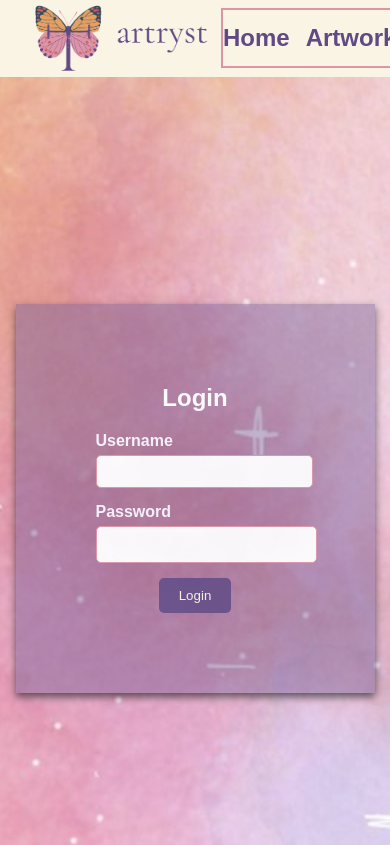
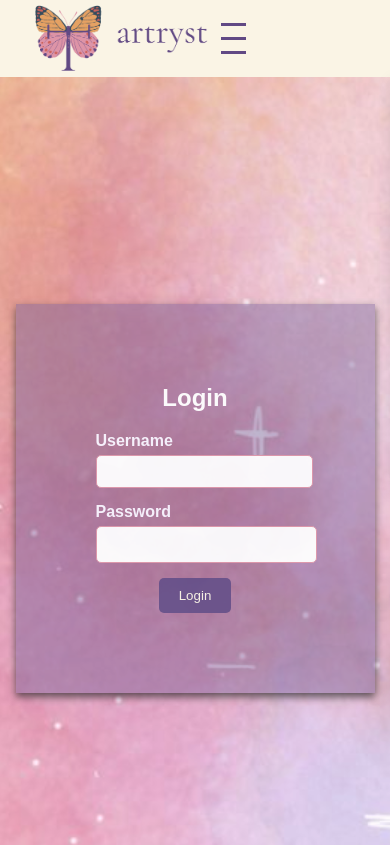
Before and after one commit to titikshaha/artryst, a React (Create React App) app in the folder artsite/: page /submissions in a window 390 px wide. Shown: the top 845 px of the page. Built offline with nearby package versions, Linux system fonts and the light colour scheme; a web font is replaced by a local one.

Commit message:
Added a useState hook in navbar

```diff
--- a/artsite/src/components/Header.js
+++ b/artsite/src/components/Header.js
@@ -1,29 +1,43 @@
-import React from 'react';
+import React, { useState } from 'react';
 import { Link, useLocation } from 'react-router-dom';
 
 function Header() {
   const location = useLocation();
   const activeSection = location.pathname.substring(1);
+  const [isMobileMenuOpen, setMobileMenuOpen] = useState(false);
+
+  const toggleMenu = () => {
+    setMobileMenuOpen(!isMobileMenuOpen);
+  };
+
+  const closeMenu = () => {
+    setMobileMenuOpen(false);
+  };
 
   return (
     <header>
       <div className="header-content">
         <div className="logo">
-          <Link to="/">
+          <Link to="/" onClick={closeMenu}>
             <img src="/images/T2.png" alt="Logo" />
           </Link>
         </div>
+
+        <div className={`hamburger ${isMobileMenuOpen ? 'active' : ''}`} onClick={toggleMenu}>
+          <span className="bar"></span>
+          <span className="bar"></span>
+          <span className="bar"></span>
+        </div>
+
         <nav>
-          <ul>
-            <li><Link to="/" className={activeSection === '' ? 'active' : ''}>Home</Link></li>
-            <li><Link to="/artworks" className={activeSection === 'artworks' ? 'active' : ''}>Artworks</Link></li>
-            <li><Link to="/writeups" className={activeSection === 'writeups' ? 'active' : ''}>Write-Ups</Link></li>
-            <li><Link to="/about" className={activeSection === 'about' ? 'active' : ''}>About Me</Link></li>
-            <li><Link to="/submissions" className={activeSection === 'submissions' ? 'active' : ''}>Submissions</Link></li>
-
+          <ul className={`nav-links ${isMobileMenuOpen ? 'open' : ''}`}>
+            <li><Link to="/" className={activeSection === '' ? 'active' : ''} onClick={closeMenu}>Home</Link></li>
+            <li><Link to="/artworks" className={activeSection === 'artworks' ? 'active' : ''} onClick={closeMenu}>Artworks</Link></li>
+            <li><Link to="/writeups" className={activeSection === 'writeups' ? 'active' : ''} onClick={closeMenu}>Write-Ups</Link></li>
+            <li><Link to="/about" className={activeSection === 'about' ? 'active' : ''} onClick={closeMenu}>About Me</Link></li>
+            <li><Link to="/submissions" className={activeSection === 'submissions' ? 'active' : ''} onClick={closeMenu}>Submissions</Link></li>
           </ul>
         </nav>
-
       </div>
     </header>
   );
--- a/artsite/src/css/index.css
+++ b/artsite/src/css/index.css
@@ -114,33 +114,96 @@ header {
 
 nav {
   flex-grow: 1;
-  border: 2px solid #DE94A7;
+  /* Remove border to make it cleaner on mobile, or keep it on desktop */
 }
 
-nav ul {
+.nav-links {
   list-style: none;
   padding: 0;
   margin: 0;
   display: flex;
   justify-content: space-around;
   align-items: center;
+  border: 2px solid #DE94A7;
+  border-radius: 5px;
+  padding: 5px;
 }
 
-nav ul li {
+.nav-links li {
   margin-right: 1rem;
 }
 
-nav ul li a {
+.nav-links li a {
   color: #614984;
   text-decoration: none;
   font-size: 1.5rem;
+  transition: all 0.3s ease;
 }
 
-nav ul li a.active {
+.nav-links li a.active {
   color: #FAF4E5;
   background-color: #DE94A7;
   padding: 0.5rem 1rem;
   border-radius: 5px;
+}
+
+.hamburger {
+  display: none;
+  cursor: pointer;
+  flex-direction: column;
+  gap: 5px;
+}
+
+.hamburger .bar {
+  display: block;
+  width: 25px;
+  height: 3px;
+  margin: 3px auto;
+  -webkit-transition: all 0.3s ease-in-out;
+  transition: all 0.3s ease-in-out;
+  background-color: #614984;
+}
+
+/* Mobile Responsive Navigation */
+@media (max-width: 768px) {
+  .hamburger {
+    display: flex;
+  }
+
+  .hamburger.active .bar:nth-child(2) {
+    opacity: 0;
+  }
+
+  .hamburger.active .bar:nth-child(1) {
+    transform: translateY(8px) rotate(45deg);
+  }
+
+  .hamburger.active .bar:nth-child(3) {
+    transform: translateY(-8px) rotate(-45deg);
+  }
+
+  .nav-links {
+    position: absolute;
+    top: 70px;
+    right: -100%;
+    flex-direction: column;
+    background-color: #FAF4E5;
+    width: 100%;
+    text-align: center;
+    transition: 0.3s;
+    box-shadow: 0 10px 15px rgba(0,0,0,0.1);
+    border: none;
+    padding: 1rem 0;
+    z-index: 999;
+  }
+
+  .nav-links.open {
+    right: 0;
+  }
+
+  .nav-links li {
+    margin: 1.5rem 0;
+  }
 }
 
 .search-bar {
```
